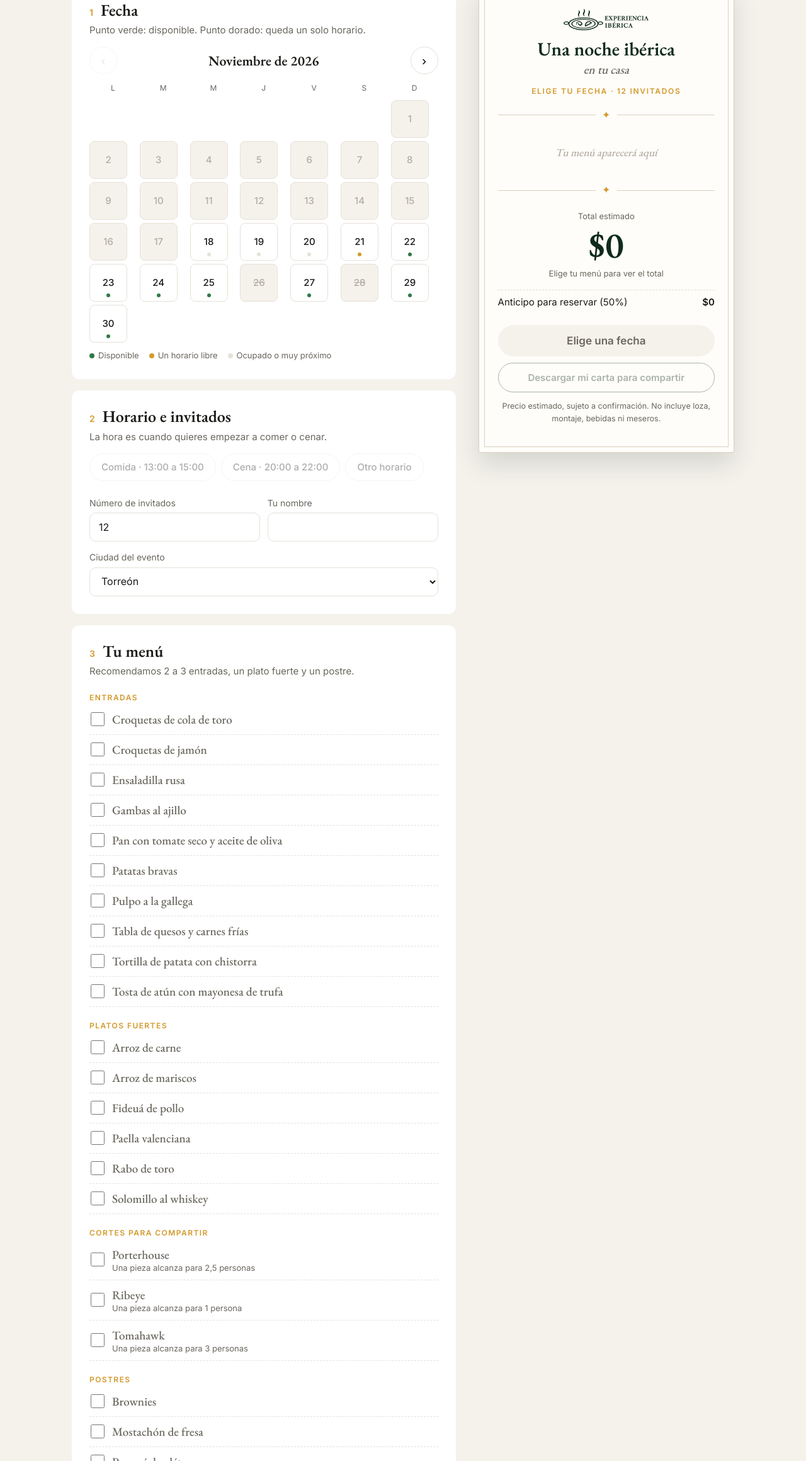
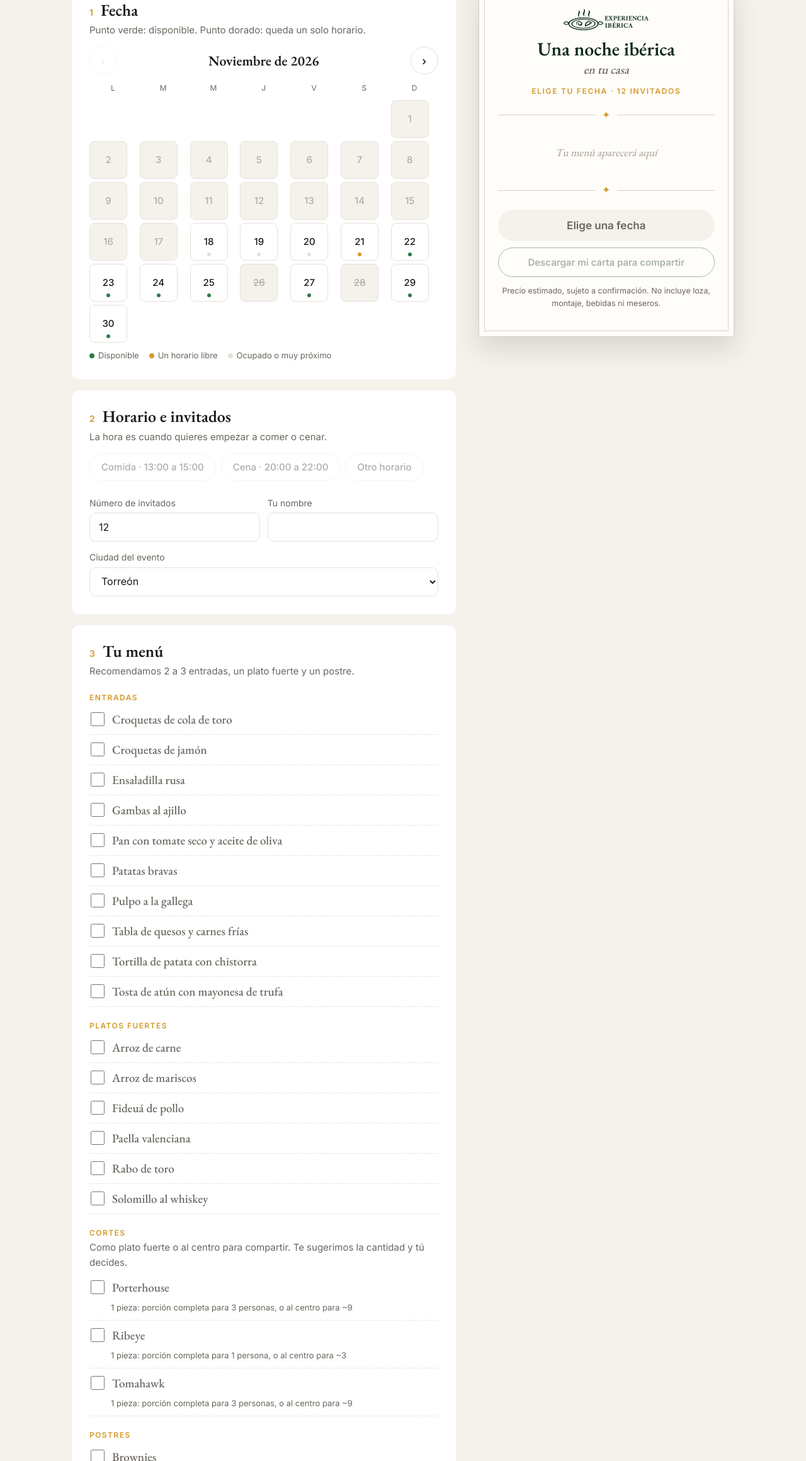
Before and after one commit to maupolice/experienciaiberica, a plain HTML site: page cotiza.html in a window 1280 px wide. Shown: the part 480-2800 px from the top of the page at 63% size. Drawn offline with nearby package versions, Linux system fonts and the light colour scheme.

Commit message:
Cortes con cantidad sugerida y total al final de la cotización
Co-Authored-By: Claude Opus 5.5 <noreply@anthropic.com>
Claude-Session: https://claude.ai/code/session_019WDsiNKJa4GZSnnXQBvoR3

```diff
--- a/cotiza.html
+++ b/cotiza.html
@@ -20,7 +20,7 @@
   <ul><li><a href="./#experiencia">La experiencia</a></li><li><a href="./#galeria">Galería</a></li><li><a href="./#incluye">Qué incluye</a></li></ul>
   <a class="btn line" href="./">Inicio</a>
 </nav>
-<header class="top-cz"><div class="wrap"><div class="eyebrow">Cotiza</div><h1 class="sh">Arma tu noche ibérica</h1><p class="lead">Elige tu fecha y tu menú. A un lado se va armando la carta de tu evento con el total, y al terminar nos la mandas por WhatsApp con un solo toque.</p></div></header>
+<header class="top-cz"><div class="wrap"><div class="eyebrow">Cotiza</div><h1 class="sh">Arma tu noche ibérica</h1><p class="lead">Elige tu fecha y tu menú. A un lado se va armando la carta de tu evento; al terminar, toca "Ver mi cotización" para conocer el total y mándanosla por WhatsApp con un solo toque.</p></div></header>
 <section id="cotiza" style="padding-top:40px"><div class="wrap">
 <div class="cz">
       <div>
@@ -54,7 +54,7 @@
     </div>
   </div>
 </section>
-<div class="bar" id="bar"><div><div style="font-size:12px;opacity:.75">Total estimado</div><b id="barT">$0</b></div><a href="#sum">Ver mi carta ↓</a></div>
+<div class="bar" id="bar"><div><div style="font-size:12px;opacity:.75" id="barL">Arma tu menú</div><b id="barT">—</b></div><a href="#sum">Ver mi carta ↓</a></div>
 <footer>
   <div class="wrap">
     <img src="img/logo-blanco.png" alt="Experiencia Ibérica">
@@ -73,7 +73,7 @@ const mins=h=>{const[a,b]=(h||'0:0').split(':').map(Number);return a*60+b};
 const slotOf=h=>{const m=mins(h);return m>=780&&m<=900?'comida':m>=1200&&m<=1320?'cena':'dia'};
 const clean=s=>s.replace(/\s*\(Brum[ée]a[^)]*\)/,'').replace(/\s*\((1 kg|350 g)\)/,'');
 const today=new Date();today.setHours(0,0,0,0);let minDate;
-let mOff=0,st={fecha:null,turno:null,hora:null,sel:{}};
+let mOff=0,st={fecha:null,turno:null,hora:null,sel:{},qty:{},shown:false};
 const fecha=f=>f?new Date(f+'T12:00').toLocaleDateString('es-MX',{weekday:'long',day:'numeric',month:'long'}):'';
 function day(f){const es=evs.filter(e=>e.f===f);const all=es.some(e=>slotOf(e.h)==='dia'||e.p>=BIG);
   return{comida:all||es.some(e=>slotOf(e.h)==='comida'),cena:all||es.some(e=>slotOf(e.h)==='cena'),any:es.length>0}}
@@ -105,14 +105,23 @@ function renderTurnos(){
 const fuera=()=>$('#ciu').value==='otra';
 const ciudad=()=>fuera()?($('#otra').value.trim()||'Otra ciudad'):$('#ciu').value;
 function okSlot(){const n=+$('#n').value||0;if(!st.fecha||!st.turno||!st.hora||new Date(st.fecha+'T00:00')<minDate)return false;if(fuera()&&n<BIG)return false;const s=day(st.fecha);return n>=BIG||st.turno==='otro'||fuera()?!s.any:!s[st.turno]}
+const hasMain=()=>cat.some(x=>x.c==='fuerte'&&st.sel[x.id]);
+const sugCorte=(c,n)=>hasMain()?Math.max(1,Math.ceil(n/((c.po||1)*3))):Math.max(1,Math.ceil(n/(c.po||1)));
+const qtyOf=(c,n)=>c.u==='persona'?n:c.c==='corte'?(st.qty[c.id]??sugCorte(c,n)):Math.max(1,Math.ceil(n/(c.po||1)));
 function renderMenu(){
-  $('#menu').innerHTML=[['entrada','Entradas'],['fuerte','Platos fuertes'],['corte','Cortes para compartir'],['postre','Postres']].map(([k,t])=>{const its=cat.filter(c=>c.c===k);if(!its.length)return'';
-    return`<h4>${t}</h4>${its.map(c=>`<label class="dish"><input type="checkbox" data-id="${esc(c.id)}"${st.sel[c.id]?' checked':''}><span>${esc(clean(c.n))}${k==='corte'?`<small>Una pieza alcanza para ${String(c.po).replace('.',',')} ${c.po===1?'persona':'personas'}</small>`:''}</span></label>`).join('')}`}).join('')||'<p class="hint">El menú no está disponible en este momento. Escríbenos por WhatsApp.</p>';
+  const n=+$('#n').value||0;
+  $('#menu').innerHTML=[['entrada','Entradas'],['fuerte','Platos fuertes'],['corte','Cortes'],['postre','Postres']].map(([k,t])=>{const its=cat.filter(c=>c.c===k);if(!its.length)return'';
+    const intro=k==='corte'?`<p class="hint" style="margin:0 0 4px">Como plato fuerte o al centro para compartir. Te sugerimos la cantidad y tú decides.</p>`:'';
+    return`<h4>${t}</h4>${intro}${its.map(c=>{const on=st.sel[c.id];let extra='';
+      if(k==='corte'){const po=c.po||1,full=Math.max(1,Math.ceil(n/po)),cen=Math.max(1,Math.ceil(n/(po*3))),q=qtyOf(c,n),sug=sugCorte(c,n);
+        extra=`<small>1 pieza: porción completa para ${String(po).replace('.',',')} ${po===1?'persona':'personas'}, o al centro para ~${po*3}</small>`;
+        if(on)extra+=`<div class="stp"><button type="button" data-m="${esc(c.id)}" aria-label="Menos piezas">−</button><b>${q} pieza${q>1?'s':''}</b><button type="button" data-p="${esc(c.id)}" aria-label="Más piezas">+</button></div><small class="sg">${hasMain()?`Sugerido: ${sug} al centro para compartir con el arroz. Para porción completa de todos: ${full}.`:`Sugerido: ${sug} para que todos coman su porción completa.`}</small>`}
+      return`<div class="dishw"><label class="dish"><input type="checkbox" data-id="${esc(c.id)}"${on?' checked':''}><span>${esc(clean(c.n))}</span></label>${extra?`<div class="dx">${extra}</div>`:''}</div>`}).join('')}`}).join('')||'<p class="hint">El menú no está disponible en este momento. Escríbenos por WhatsApp.</p>';
 }
 function servicio(n){const ts=[...(cfg.tiers||[])].sort((a,b)=>a.max-b.max);let t=ts.find(t=>n<=t.max),ay,gas;
   if(t){ay=t.ayudantes;gas=t.gas}else{const l=ts[ts.length-1]||{max:0,ayudantes:1,gas:0};ay=l.ayudantes+Math.ceil((n-l.max)/15);gas=l.gas}return ay*cfg.ayudante+gas+cfg.servicio}
 function calc(n){let sub=0,post=0;const lines=[];
-  for(const c of cat.filter(c=>st.sel[c.id])){const q=c.u==='persona'?n:Math.max(1,Math.ceil(n/(c.po||1)));const v=c.pr*q;c.c==='postre'?post+=v:sub+=v;lines.push({...c,q})}
+  for(const c of cat.filter(c=>st.sel[c.id])){const q=qtyOf(c,n);const v=c.pr*q;c.c==='postre'?post+=v:sub+=v;lines.push({...c,q})}
   const desc=n>=cfg.descDesde?sub*cfg.descPct/100:0,sv=lines.length?servicio(n):0,total=sub-desc+sv+post;return{lines,desc,total,pp:n?total/n:0,ant:total*cfg.anticipo/100}}
 function renderSum(){
   const n=+$('#n').value||0,r=calc(n),has=k=>r.lines.some(l=>l.c===k),ok=okSlot()&&n>=cfg.minimo&&has('fuerte');
@@ -121,19 +130,19 @@ function renderSum(){
   let txt=`Hola, me interesa una *Experiencia Ibérica en casa*${nom?'. Soy '+nom:''}.\n\nFecha: ${fecha(st.fecha)}\nHorario: ${tt}, ${st.hora||''}\nPersonas: ${n}\nCiudad: ${ciudad()}${fuera()?' (traslado por cotizar)':''}\n`;
   for(const[k,t]of[['entrada','Entradas'],['fuerte','Plato fuerte'],['corte','Cortes'],['postre','Postre']])if(has(k))txt+=`${t}: ${by(k)}\n`;
   txt+=`\nTotal estimado: ${money(r.total)} (${money(r.pp)} por persona)\n¿Me confirmas disponibilidad?`;
-  txt+=`\n\nCódigo: ${['EI1',st.fecha||'',st.hora||'',n,r.lines.map(l=>l.id).join('.'),nom.replace(/[|\n]/g,' '),ciudad().replace(/[|\n]/g,' ')].join('|')}`;
+  txt+=`\n\nCódigo: ${['EI1',st.fecha||'',st.hora||'',n,r.lines.map(l=>l.c==='corte'?l.id+'*'+l.q:l.id).join('.'),nom.replace(/[|\n]/g,' '),ciudad().replace(/[|\n]/g,' ')].join('|')}`;
   const miss=!st.fecha?'Elige una fecha':!st.turno||!st.hora?'Elige el horario':fuera()&&n<BIG?`Mínimo ${BIG} invitados fuera de la ciudad`:!okSlot()?'Ese horario no está disponible':n<cfg.minimo?`Mínimo ${cfg.minimo} personas`:!has('fuerte')?'Elige tu plato fuerte':'';
   const menu=[['entrada','Entradas'],['fuerte','Plato fuerte'],['corte','Cortes'],['postre','Postre']].filter(([k])=>has(k)).map(([k,t])=>`<h5>${t}</h5>${r.lines.filter(l=>l.c===k).map(l=>`<div class="pl">${esc(clean(l.n))}${k==='corte'?` · ${l.q} pza${l.q>1?'s':''}`:''}</div>`).join('')}`).join('');
   $('#sum').innerHTML=`<div class="carta"><img class="lg" src="img/logo-verde.png" alt="Experiencia Ibérica">
   <div class="t1">Una noche ibérica</div><div class="t2">${nom?'en casa de '+esc(nom):'en tu casa'}</div>
   <div class="dt">${st.fecha?esc(fecha(st.fecha)):'Elige tu fecha'}${st.hora?' · '+st.hora+' h':''}${n?' · '+n+' invitados':''}${fuera()?' · '+esc(ciudad()):''}</div>
   <div class="orn">✦</div>${menu||'<div class="vac">Tu menú aparecerá aquí</div>'}<div class="orn">✦</div>
-  <div class="lbl">Total estimado${fuera()?' (más traslado)':''}</div><div class="total">${money(r.total)}</div><div class="lbl">${r.total?money(r.pp)+' por persona':'Elige tu menú para ver el total'}</div>
+  ${st.shown&&ok?`<div class="lbl">Total de tu experiencia${fuera()?' (más traslado)':''}</div><div class="total">${money(r.total)}</div><div class="lbl">Incluye chef, equipo de cocina e ingredientes · ${n} invitados</div>
   <ul>${r.desc?`<li>Cortesía por grupo<b>−${money(r.desc)}</b></li>`:''}<li>Anticipo para reservar (${cfg.anticipo}%)<b>${money(r.ant)}</b></li></ul>
-  <a class="wa${ok?'':' off'}" href="https://wa.me/${WA}?text=${encodeURIComponent(txt)}" target="_blank" rel="noopener">${ok?'Enviar por WhatsApp':esc(miss)}</a>
+  <a class="wa" href="https://wa.me/${WA}?text=${encodeURIComponent(txt)}" target="_blank" rel="noopener">Enviar por WhatsApp</a>`:`<button class="wa${ok?'':' off'}" id="verQ" style="width:100%;border:0;cursor:pointer"${ok?'':' disabled'}>${ok?'Ver mi cotización':esc(miss)}</button>`}
   <button class="dl" id="dlCarta"${r.lines.length?'':' disabled'}>Descargar mi carta para compartir</button>
   <p class="small">Precio estimado, sujeto a confirmación. No incluye loza, montaje, bebidas ni meseros.</p></div>`;
-  $('#barT').textContent=money(r.total);
+  $('#barT').textContent=st.shown&&ok?money(r.total):'—';$('#barL').textContent=st.shown&&ok?'Total de tu experiencia':ok?'Tu menú está listo':'Arma tu menú';
 }
 async function cartaImg(btn){
   if(!window.html2canvas){alert('No se pudo preparar la imagen. Intenta de nuevo.');return}
@@ -151,16 +160,18 @@ async function cartaImg(btn){
   }catch(e){alert('No se pudo crear la imagen de tu carta.')}
   finally{btn.disabled=false;btn.textContent=old}
 }
-$('#sum').addEventListener('click',e=>{if(e.target.id==='dlCarta')cartaImg(e.target)});
+$('#sum').addEventListener('click',e=>{if(e.target.id==='dlCarta')cartaImg(e.target);if(e.target.id==='verQ'){st.shown=true;renderSum();document.querySelector('.carta .total')?.scrollIntoView({block:'center',behavior:'smooth'})}});
+const ch=()=>{st.shown=false};
 function all(){renderCal();renderTurnos();renderSum()}
-$('#cal').onclick=e=>{const f=e.target.dataset?.f;if(!f||e.target.disabled)return;st.fecha=f;st.turno=null;st.hora=null;all()};
+$('#cal').onclick=e=>{const f=e.target.dataset?.f;if(!f||e.target.disabled)return;ch();st.fecha=f;st.turno=null;st.hora=null;all()};
 $('#prev').onclick=()=>{if(mOff>0){mOff--;renderCal()}};$('#next').onclick=()=>{if(mOff<11){mOff++;renderCal()}};
-$('#turnos').onclick=e=>{const t=e.target.dataset?.t;if(!t||e.target.disabled)return;st.turno=t;st.hora=null;renderTurnos();renderSum()};
-$('#horas').onclick=e=>{const h=e.target.dataset?.h;if(!h)return;st.hora=h;renderTurnos();renderSum()};
+$('#turnos').onclick=e=>{const t=e.target.dataset?.t;if(!t||e.target.disabled)return;ch();st.turno=t;st.hora=null;renderTurnos();renderSum()};
+$('#horas').onclick=e=>{const h=e.target.dataset?.h;if(!h)return;ch();st.hora=h;renderTurnos();renderSum()};
 $('#horas').addEventListener('input',e=>{if(e.target.id==='ho'){st.hora=e.target.value;renderSum()}});
-$('#n').addEventListener('input',()=>{renderTurnos();renderSum()});
-$('#ciu').addEventListener('change',()=>{$('#otraBox').hidden=!fuera();renderTurnos();renderSum()});$('#otra').addEventListener('input',renderSum);$('#nom').addEventListener('input',renderSum);
-$('#menu').addEventListener('change',e=>{const id=e.target.dataset.id;if(id){e.target.checked?st.sel[id]=1:delete st.sel[id];renderSum()}});
+$('#n').addEventListener('input',()=>{ch();renderMenu();renderTurnos();renderSum()});
+$('#ciu').addEventListener('change',()=>{ch();$('#otraBox').hidden=!fuera();renderTurnos();renderSum()});$('#otra').addEventListener('input',renderSum);$('#nom').addEventListener('input',renderSum);
+$('#menu').addEventListener('change',e=>{const id=e.target.dataset.id;if(id){ch();e.target.checked?st.sel[id]=1:(delete st.sel[id],delete st.qty[id]);renderMenu();renderSum()}});
+$('#menu').addEventListener('click',e=>{const d=e.target.dataset,id=d.m||d.p;if(!id)return;const c=cat.find(x=>x.id===id),n=+$('#n').value||0;ch();st.qty[id]=Math.max(1,qtyOf(c,n)+(d.p?1:-1));renderMenu();renderSum()});
 function init(D){cfg={...cfg,...(D.cfg||{})};cat=D.cat||[];evs=D.ev||[];WA=D.wa||WA;MIN_DAYS=D.minDias??3;BIG=D.grande??25;
   minDate=new Date(today);minDate.setDate(minDate.getDate()+MIN_DAYS);
   if(D.upd)$('#upd').textContent='Disponibilidad actualizada el '+new Date(D.upd).toLocaleDateString('es-MX',{day:'numeric',month:'long'});
--- a/css/site.css
+++ b/css/site.css
@@ -177,3 +177,9 @@ footer p{margin:4px 0}
 @media(prefers-reduced-motion:reduce){.tl li{opacity:1;transform:none;transition:none}.map path{transition:none}}
 .city{display:grid;grid-template-columns:repeat(auto-fit,minmax(170px,1fr));gap:12px;margin-top:14px}
 select{width:100%;font:16px Inter;padding:11px 14px;border:1px solid var(--line);border-radius:10px;background:#fff;color:var(--ink);min-height:46px;margin-top:4px}
+.dishw{border-bottom:1px dashed var(--line)}.dishw .dish{border-bottom:0}
+.dx{padding:0 0 12px 34px}.dx small{display:block;font:13px Inter;color:var(--mute)}
+.stp{display:inline-flex;align-items:center;gap:14px;margin:8px 0 4px;border:1px solid var(--line);border-radius:99px;padding:3px}
+.stp button{width:38px;height:38px;border-radius:50%;border:0;background:var(--soft);color:var(--g);font:600 20px Inter;cursor:pointer}
+.stp b{font:600 15px Inter;min-width:70px;text-align:center}
+.dx .sg{color:var(--g);font-weight:500}
```
Also changed, not shown: data.json (+1 -1 lines).
